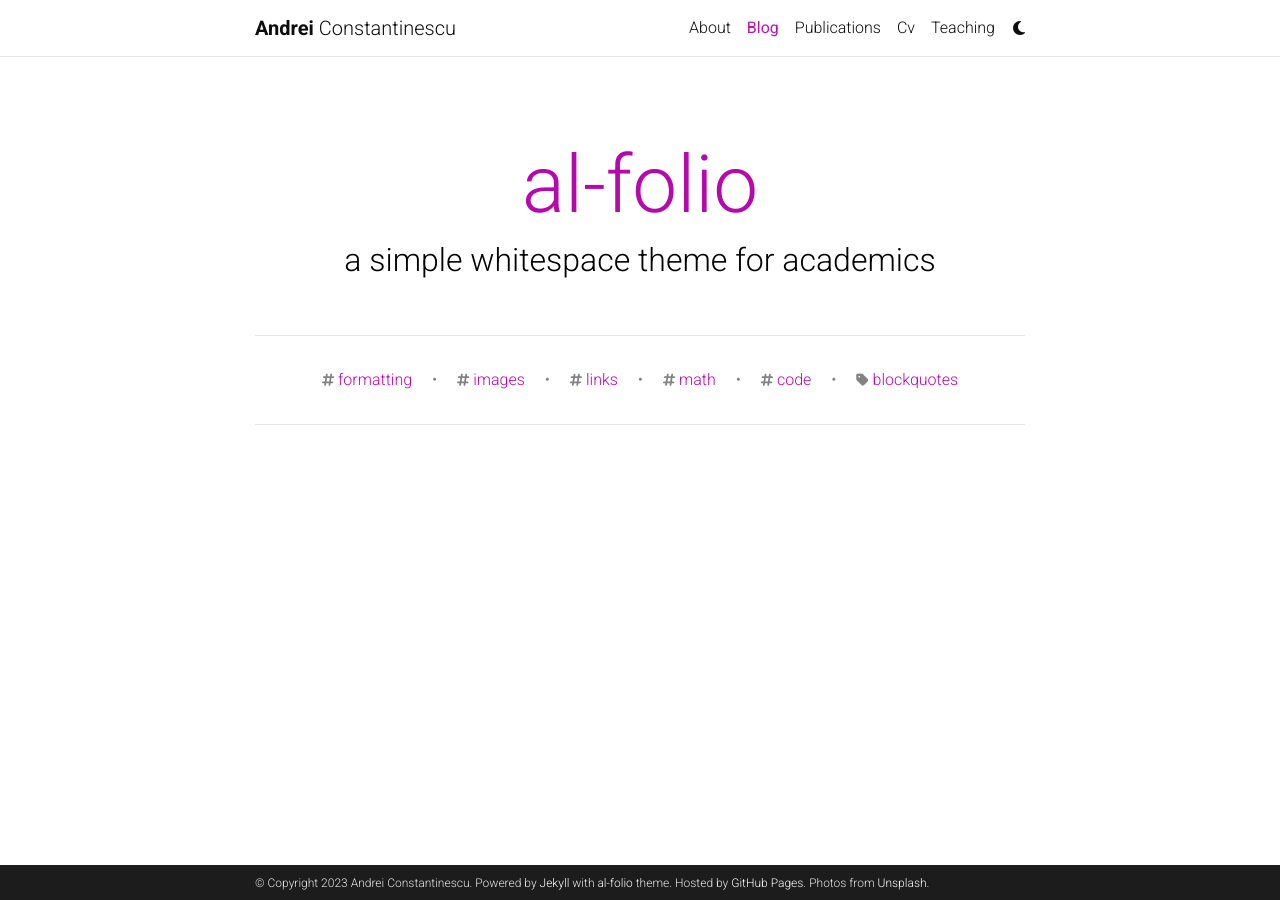
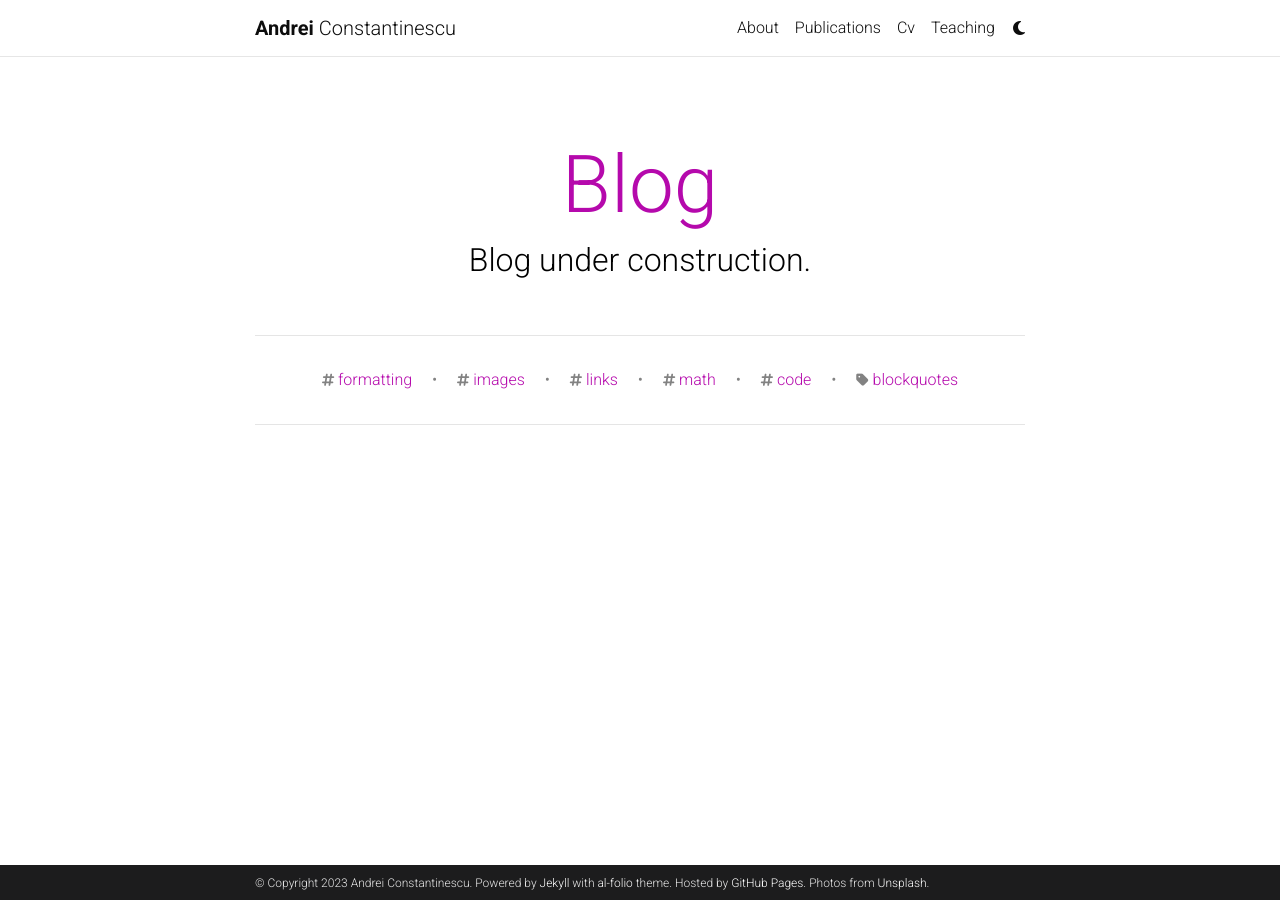
Before and after one commit to Andrei1998/andrei1998.github.io, a Jekyll site: the page built from blog/index.html, in a window 1280 px wide. Built offline with Jekyll 4.4.1, drawn with Linux system fonts in a browser that asks for light colours; the list of posts is cut into pages by our own code; comment, search, counter and statistics services are not loaded; a style sheet for code colours, icons or effects is not loaded.

Commit message:
Mark blog as under construction.

```diff
--- a/_config.yml
+++ b/_config.yml
@@ -120,9 +120,9 @@
 # Blog
 # -----------------------------------------------------------------------------
 
-blog_name: al-folio # blog_name will be displayed in your blog page
-blog_nav_title: Blog # your blog must have a title for it to be displayed in the nav bar
-blog_description: a simple whitespace theme for academics
+blog_name: Blog # blog_name will be displayed in your blog page
+blog_nav_title: #Blog # your blog must have a title for it to be displayed in the nav bar
+blog_description: Blog under construction.
 permalink: /blog/:year/:title/
 
 # Pagination
```
